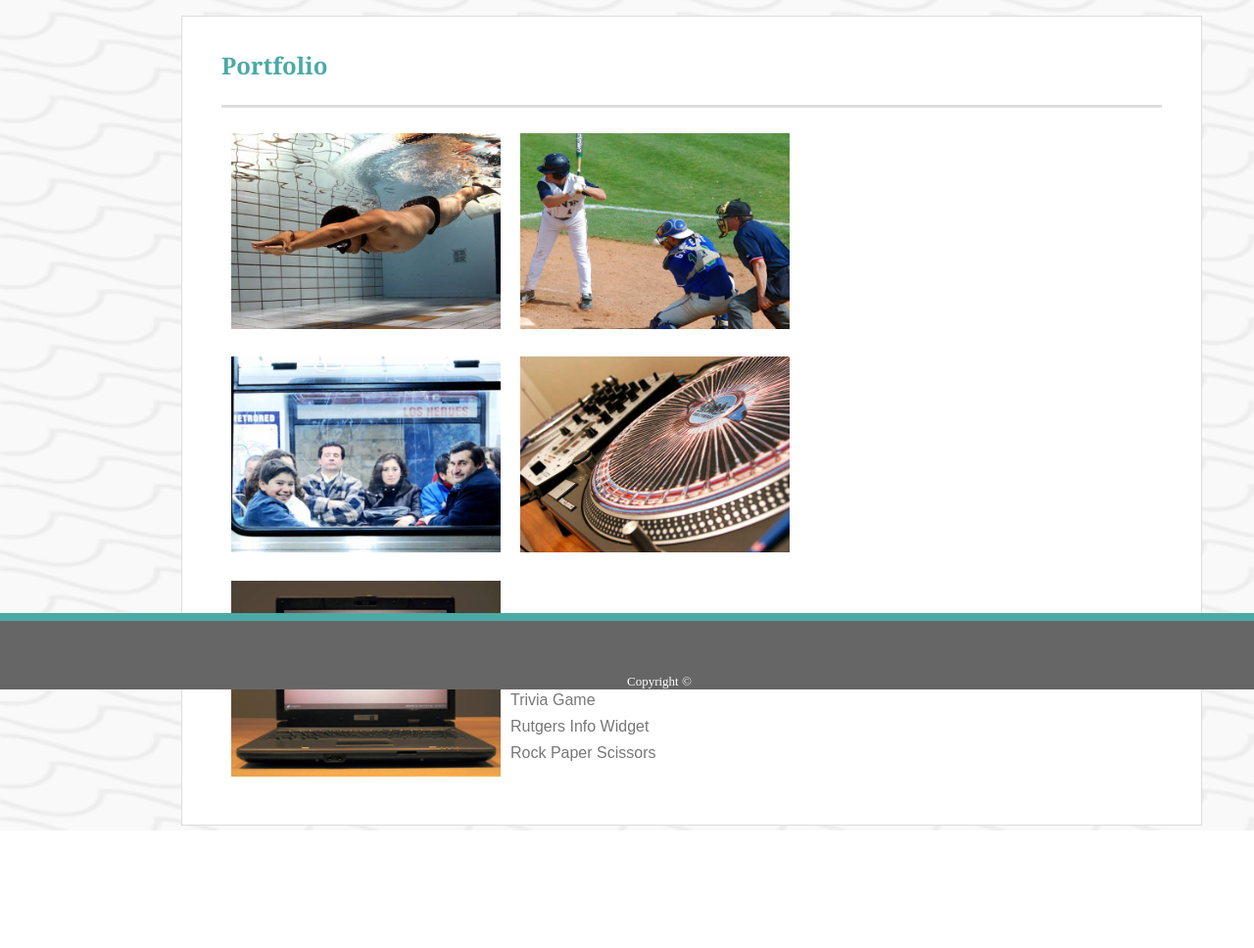
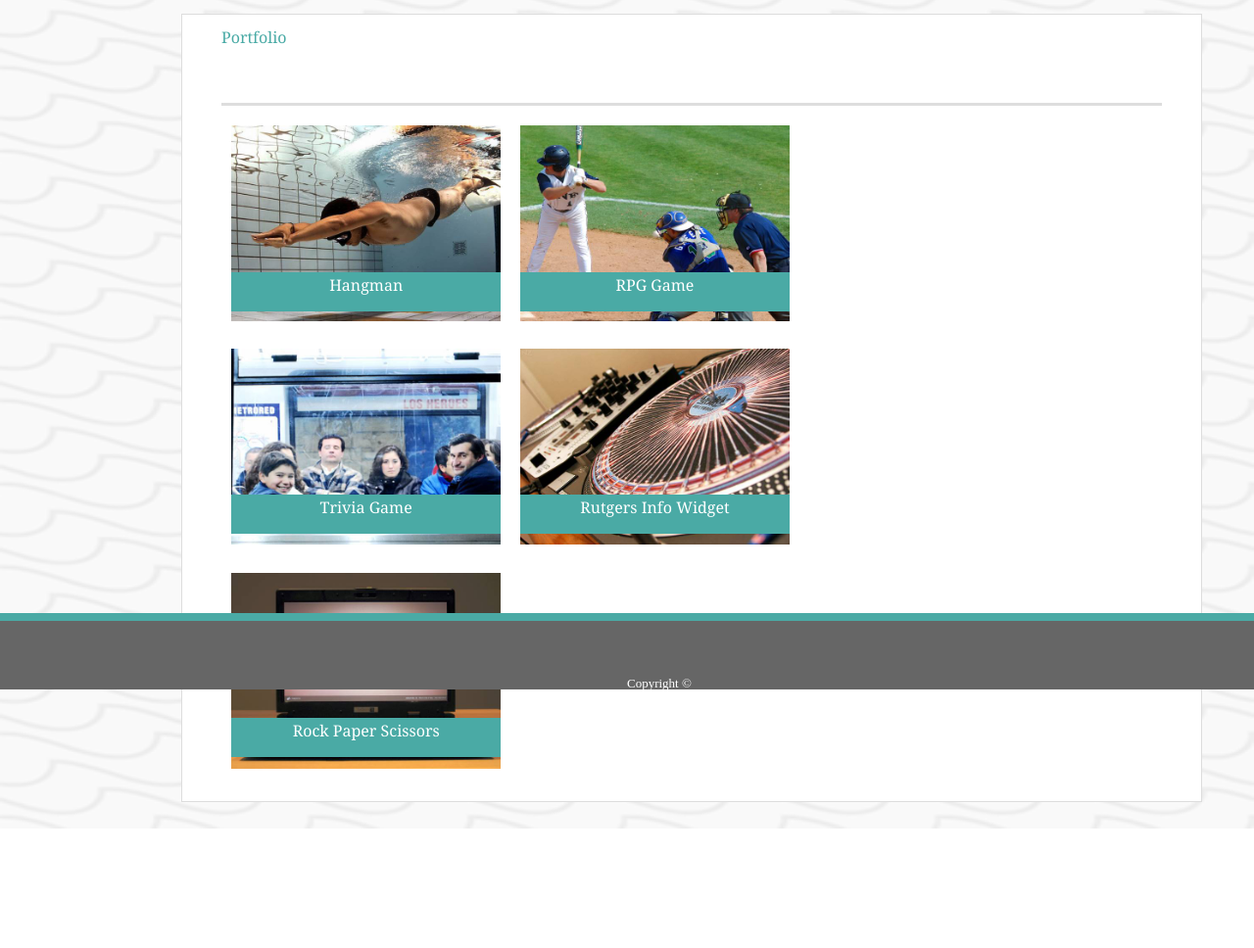
Before and after one commit to demonaco/Basic-Portfolio-Working, a plain HTML site: page portfolio.html in a window 1280 px wide. Shown: the part 96-1064 px from the top of the page at 98% size. Drawn offline with Linux system fonts and the light colour scheme; files that its build step writes are made by us from their sources.

Commit message:
finished with homework assignment

```diff
--- a/assets/css/style.css
+++ b/assets/css/style.css
@@ -96,16 +96,93 @@ padding-top:0px;
 padding-right: 0px;
 padding-left: 0px;
 margin: 10px;
-
 }
 
 
 /* .box{
-float: left;
-position: relative;
+float: inherit;
+position: absolute;
+} */
 
-} */
-.myName{
+.box-set1{
+position: absolute;
+z-index: 2;
+/* border: 1px solid #4aaaa5; */
+border-color: #4aaaa5;
+color: #FFFFFF;
+height: 40px;
+width: 275px;
+text-align: center;
+margin-top: -360px;
+margin-right: 0px;
+margin-left:    10.2px;
+margin-bottom: 100px;
+background-color: #4aaaa5;
+font-family:'Georgia', Times, Times New Roman, serif;
+}
+
+.box-set2{
+     position: absolute;
+     z-index: 3;
+    border-color: #4aaaa5;
+    color: #FFFFFF;
+    height: 40px;
+    width: 275px;
+    text-align: center;
+    margin-top: -360px;
+    margin-right: 250px;
+    margin-left: 305px;
+    margin-bottom: 100px;
+    background-color: #4aaaa5;
+    font-family: 'Georgia', Times, Times New Roman, serif;
+    }
+
+.box-set4{
+    position: absolute;
+    z-index: 4;
+    border-color: #4aaaa5;
+    color: #FFFFFF;
+    height: 40px;
+    width: 275px;
+    text-align: center;
+    margin-top: -133px;
+    margin-right: 0px;
+    margin-left: 10.2px;
+    margin-bottom: 100px;
+    background-color: #4aaaa5;
+    font-family: 'Georgia', Times, Times New Roman, serif;
+    }
+
+.box-set5{
+    position: absolute;
+    z-index: 4;
+    border-color: #4aaaa5;
+    color: #FFFFFF;
+    height: 40px;
+    width: 275px;
+    text-align: center;
+    margin-top: -133px;
+    margin-right: 200px;
+    margin-left: 305px;
+    margin-bottom: 100px;
+    background-color: #4aaaa5;
+    font-family: 'Georgia', Times, Times New Roman, serif;
+        }
+
+.box-set7{
+    position: absolute;
+    z-index: 5;
+    border-color: #4aaaa5;
+    color: #FFFFFF;
+    height: 40px;
+    width: 275px;
+    text-align: center;
+    margin-right: 0px;
+    margin-top: 95px;
+    margin-left: 10.2px;
+    margin-bottom: -290px;
+    background-color: #4aaaa5;
+    font-family: 'Georgia', Times, Times New Roman, serif;
     }
 
 
@@ -175,7 +252,7 @@ line-height: 1.70;
     position: relative;
     top: -815px;
     margin-top: -17px;
-    padding-bottom: 60px;
+    padding-bottom: 180px;
     background-color: #ffffff;
     font-family: 'Arial', 'Helvetica Neue', Helvetica, sans-serif;
     color: #777777;
@@ -186,13 +263,17 @@ line-height: 1.70;
     }
 
 #profileImage{
-position: absolute;
+position: relative;
 margin: 0px 19px 10px 0px;
 width: 200px
 height: 200px;
 /* display: block;
 clear: right;
 float: left; */
+text-align: wrap;
+}
+
+.wrap{
     text-align: wrap;
 }
 
@@ -213,34 +294,17 @@ word-wrap: normal;
 }
 
 p{
-    position: static;
+position: relative;
 text-align: wrap;
 padding: 10px;
 margin: 0px;
 text-indent: 5px;
 }
-/* .paragraphs {
-margin: 50px,50px, 50px, 50px;
-padding: 0px, 100px, 0px, 0px;
-position: relative;
-float: left; */
-/* .paragraphs {
-position: relative;
-width: 50px;
-height: 100px;
-text-alight: left;
-}  */
+.paragraphs{
+    text-align: unset;
+    display: inline-block;
+}
 
-/* .clearfix {
-
-overflow-inline: auto;
-
-}
-.clearfix::after {
-    content: "";
-        display: block;
-    clear: both;
-    }     */
 
 #aboutMe {
     float: right;
@@ -258,11 +322,6 @@ color: #dddddd;
     font-family: 'Arial', 'Helvetica Neue', Helvetica, sans-serif;
     }
 
-/* #aboutMe::after{
-    font-family: 'Georgia', Times, Times New Roman, serif;
-
-} */
-
 #portfolio {
     float: right;
     padding-right: 10px;
@@ -277,6 +336,12 @@ font-family: 'Arial', 'Helvetica Neue', Helvetica, sans-serif;
         border-width: 1px;
         border-left: 10px;
     font-family: 'Arial', 'Helvetica Neue', Helvetica, sans-serif;
+}
+
+.clearfix::after {
+    content: "";
+        display: block;
+    clear: both;
     }
 
 
@@ -296,6 +361,7 @@ font-family: 'Arial', 'Helvetica Neue', Helvetica, sans-serif;
     font-family: 'Arial', 'Helvetica Neue', Helvetica, sans-serif;
 }
 
+/* some basic aspects of position (i.e 'left' and 'bottom' provided by W3 schools */
 #footer{
 border-top: 8px solid #4aaaa5;
 float: right;
@@ -367,3 +433,7 @@ margin-top: 15px;
 
 #message{color:#777777;
     padding-top: 12px;}
+
+.footerZ{
+    z-index: 7;
+}
--- a/portfolio.html
+++ b/portfolio.html
@@ -4,6 +4,7 @@
     <meta charset="UTF-8">
     <meta name="viewport" content="width=device-width, initial-scale=1.0">
     <meta http-equiv="X-UA-Compatible" content="ie=edge">
+    <link rel="stylesheet" type="text/css" href="reset.css">
     <link rel="stylesheet" type="text/css" href="assets/css/style.css">
     <title>Portfolio</title>
 </head>
@@ -25,7 +26,7 @@
                         <!-- <div class="belowAboutMe"></div> -->
                         <div id="bottomLinePortfolio"></div>
         <div>
-            <div class="photos">
+            <div class="photos" class="clearfix">
     <div class="photoset"><img src="assets/images/box11.jpg" height="200px" width="275px"></div>
      <div class="photoset"><img src="assets/images/boxtwo.jpg" height="200px" width="275px"></div>
   <figure><div class="photoset" class="hidden"><img src="assets/images/boxfour.jpg" height="200px" width="275px"></div></figure>
@@ -34,19 +35,17 @@
      <figure><div class="photoset" class="hidden"><img src="assets/images/pigbox.jpg" height="200px" width="275px"></div></figure>
      <div class="photoset"><img src="assets/images/boxseven.jpg" height="200px" width="275px"></div>
     </div>
-    <div class="projects">
-       <div class=box box-set1>Hangman</div>
-        <div class=box box-set2>RPG Game</div>
-        <div class=box box-set3></div>
-        <div class=box box-set4> Trivia Game</div>
-        <div class=box box-set5>Rutgers Info Widget</div>
-        <div class=box box-set6></div>
-        <div class=box box-set7>Rock Paper Scissors</div>
+       <div class="box-set1">Hangman</div>
+        <div class="box-set2">RPG Game</div>
+        <div class="box-set3"></div>
+        <div class="box-set4"> Trivia Game</div>
+        <div class="box-set5">Rutgers Info Widget</div>
+        <div class="box-set6"></div>
+        <div class="box-set7">Rock Paper Scissors</div>
         </div>
         </div>
         </div>
-        </div>
-        <footer id="footer">
+        <footer id="footer" class="footerZ" >
                 <div id="copyright">Copyright &copy;</div>
             </footer>
 </body>
```
Also changed, not shown: index.html (+2 -1 lines), assets/images/Aboutme.jpg (added), assets/images/contact.jpg (added), assets/images/portfolio.jpg (added), 4 other files. Lines whose indentation alone changed are shown as unchanged.
